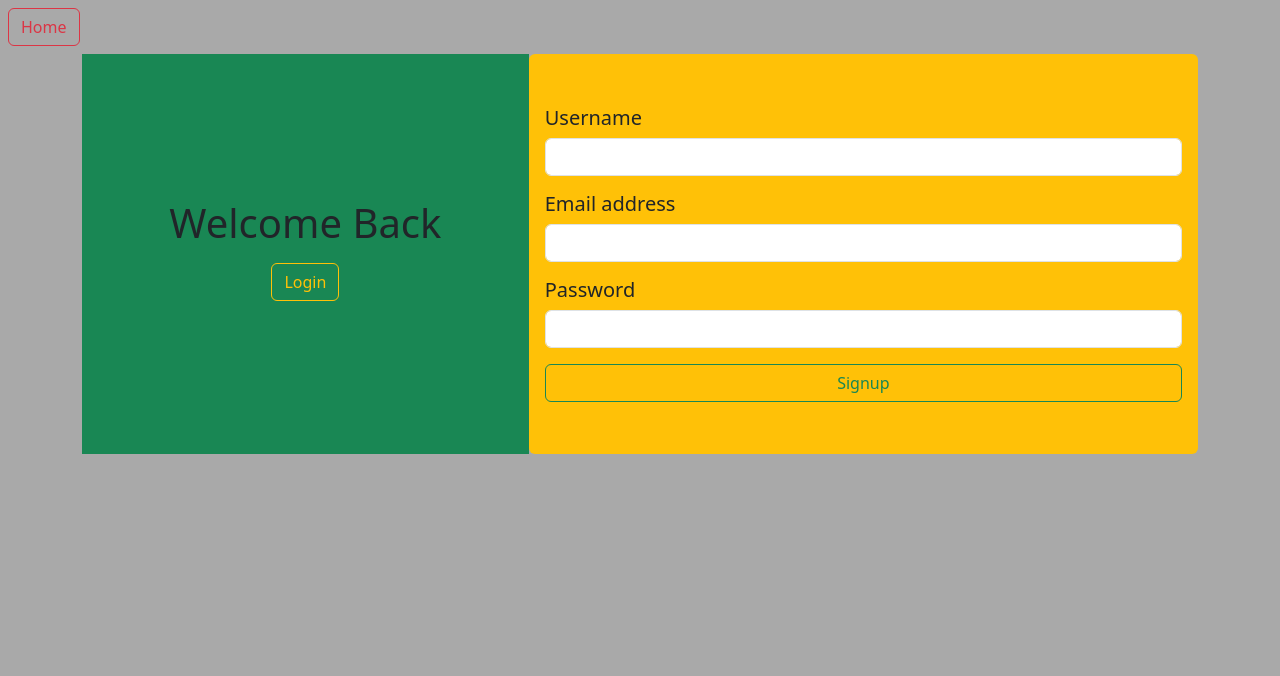
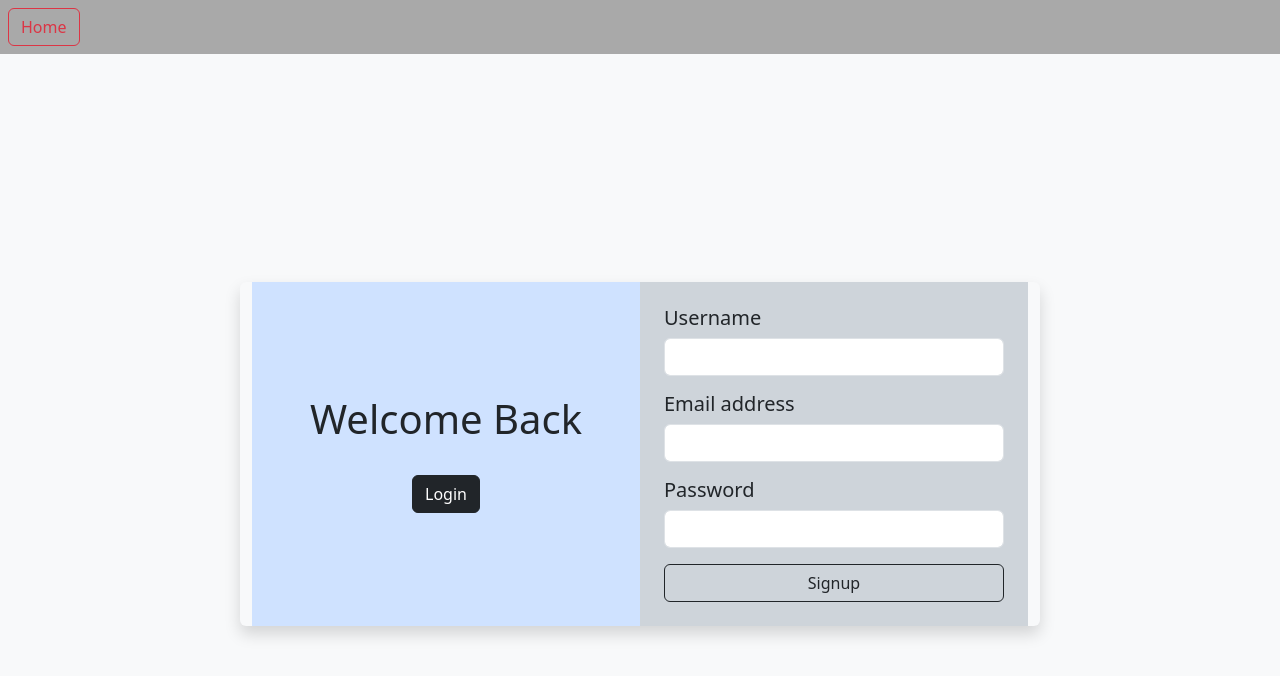
Before and after one commit to ishaaq48/Chat-App, a React (Vite) app in the folder client/: page /signup in a window 1280 px wide. Shown: the top 676 px of the page. Built offline with nearby package versions, Linux system fonts and the light colour scheme; no server answers.

Commit message:
Auth-UI-update

```diff
--- a/client/src/components/Authenticaaation/Login.jsx
+++ b/client/src/components/Authenticaaation/Login.jsx
@@ -42,37 +42,58 @@ export default function Login(){
         }
     }
     return (
+        <div
+      className="d-flex justify-content-center align-items-center vh-100"
+      style={{ backgroundColor: "#f8f9fa" }} // Light background
+    >
+      <div
+        className="container d-flex bg-light rounded shadow"
+        style={{ maxWidth: "800px", overflow: "hidden" }}
+      >
+        {/* Left Panel */}
+        <div className="d-flex flex-column justify-content-center align-items-center bg-primary-subtle w-50 p-4">
+          <h1 className="text-center">New here?</h1>
+          <Link to="/signup" className="btn btn-dark mt-4">
+            Signup
+          </Link>
+        </div>
 
-        <div className="container d-flex" style={{height: "100vh"}}>
-            <div className="container bg-success d-flex flex-column justify-content-center align-items-center w-50 h-50">
-                <h1>New here ?</h1>
-                <Link to="/signup" className="btn btn-outline-warning m-2">Signup</Link>
-
-            </div>
-            <form onSubmit={handleSubmit} className="container bg-warning p-3 rounded d-flex flex-column justify-content-center w-75 h-50">
+        {/* Login Form */}
+        <form
+          onSubmit={handleSubmit}
+          className="d-flex flex-column justify-content-center bg-dark-subtle w-50 p-4"
+        >
           <div className="mb-3">
-                    <label htmlFor="" className="h5">Username</label>
+            <label htmlFor="username" className="form-label h5">
+              Username
+            </label>
             <input
               type="text"
+              id="username"
               className="form-control"
-                    name = "username"
-                    value={formInputs.username}
+              name="username"
+              value={formInputs.username || ""}
               onChange={handleInput}
             />
           </div>
           <div className="mb-3">
-                    <label htmlFor="" className="h5">Password</label>
+            <label htmlFor="password" className="form-label h5">
+              Password
+            </label>
             <input
               type="password"
+              id="password"
               className="form-control"
-                    name = "password"
-                    value={formInputs.password}
+              name="password"
+              value={formInputs.password || ""}
               onChange={handleInput}
             />
           </div>
-               <button type="submit" className="btn btn-outline-success">Login</button>
+          <button type="submit" className="btn btn-outline-dark">
+            Login
+          </button>
         </form>
-
+      </div>
     </div>
     )
 }
--- a/client/src/components/Authenticaaation/Signup.jsx
+++ b/client/src/components/Authenticaaation/Signup.jsx
@@ -43,53 +43,71 @@ export default function Signup( ){
     }
   }
     return (
-        <div className="container d-flex" style={{height: "100vh"}}>
-            <div className="container bg-success d-flex flex-column justify-content-center align-items-center w-50 h-50">
-                <h1>Welcome Back</h1>
-                <Link to="/login" className="btn btn-outline-warning m-2">Login</Link>
+        <div
+      className="d-flex justify-content-center align-items-center vh-100"
+      style={{ backgroundColor: "#f8f9fa" }} // Light background
+    >
+      <div
+        className="container d-flex bg-light rounded shadow"
+        style={{ maxWidth: "800px", overflow: "hidden" }}
+      >
+        {/* Left Panel */}
+        <div className="d-flex flex-column justify-content-center align-items-center bg-primary-subtle w-50 p-4">
+          <h1 className="text-center">Welcome Back</h1>
+          <Link to="/login" className="btn btn-dark mt-4">
+            Login
+          </Link>
+        </div>
 
-            </div>
+        {/* Signup Form */}
         <form
-                className="container bg-warning p-3 rounded d-flex flex-column justify-content-center w-75 h-50"
+          className="d-flex flex-column justify-content-center bg-dark-subtle w-50 p-4"
           onSubmit={handleSubmit}
         >
           <div className="mb-3">
-                    <label htmlFor="" className="h5">Username</label>
+            <label htmlFor="username" className="form-label h5">
+              Username
+            </label>
             <input
               type="text"
+              id="username"
               className="form-control"
               name="username"
               onChange={handleInput}
-                        value={formInputs.username}
+              value={formInputs.username || ""}
             />
           </div>
           <div className="mb-3">
-                    <label htmlFor="" className="h5">Email address</label>
+            <label htmlFor="email" className="form-label h5">
+              Email address
+            </label>
             <input
               type="email"
+              id="email"
               className="form-control"
               name="email"
               onChange={handleInput}
-                        value={formInputs.email}
+              value={formInputs.email || ""}
             />
-
           </div>
           <div className="mb-3">
-                    <label htmlFor="" className="h5">Password</label>
+            <label htmlFor="password" className="form-label h5">
+              Password
+            </label>
             <input
               type="password"
+              id="password"
               className="form-control"
               name="password"
               onChange={handleInput}
-                        value={formInputs.password}
+              value={formInputs.password || ""}
             />
           </div>
-               <button
-                    type="submit"
-                    className="btn btn-outline-success"
-                    >Signup</button>
+          <button type="submit" className="btn btn-outline-dark">
+            Signup
+          </button>
         </form>
-
+      </div>
     </div>
     )
 }
```
Lines whose indentation alone changed are shown as unchanged.
